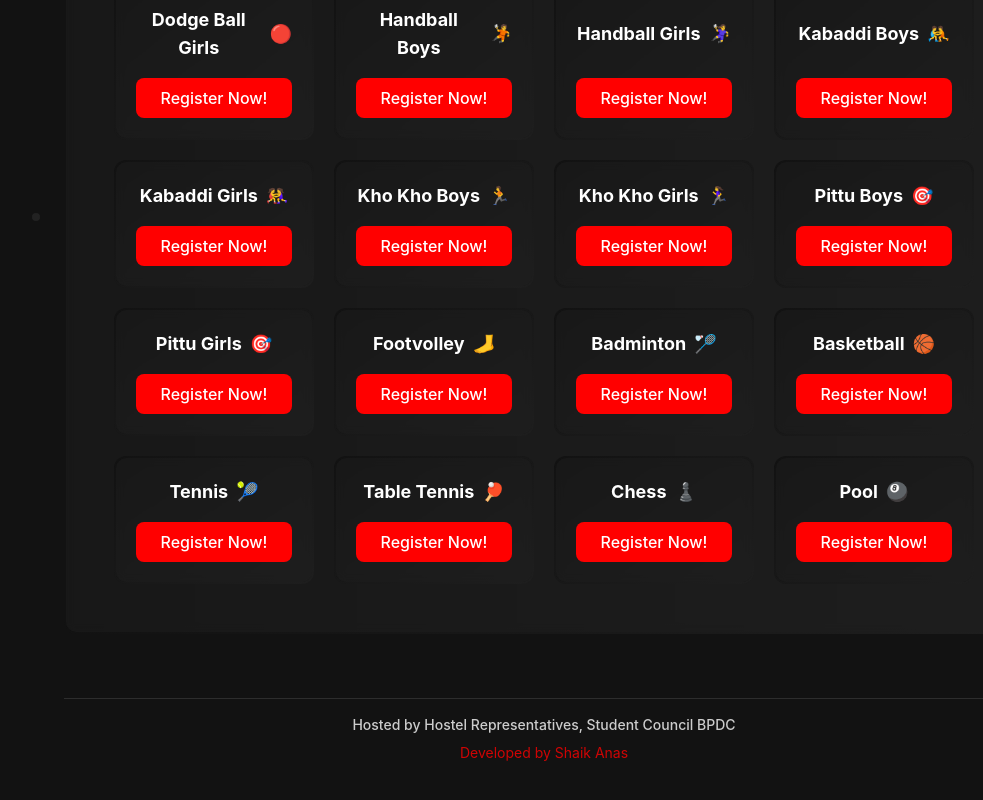
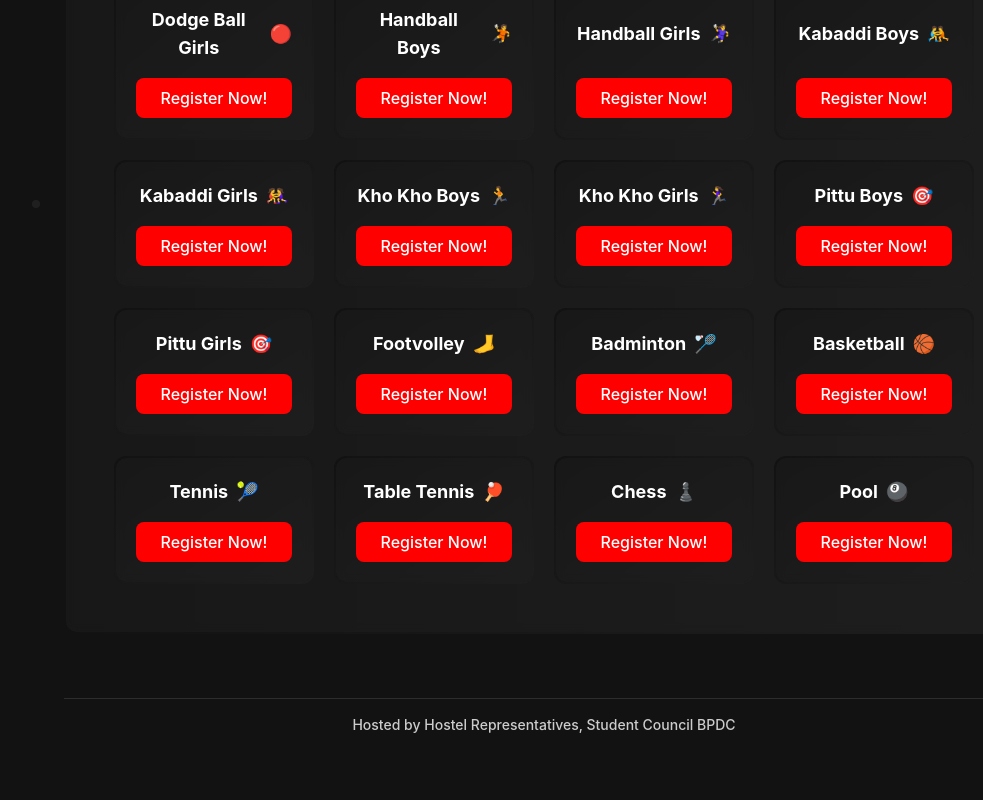
Before and after one commit to Brightlord5/Recharge-25, a React (Create React App) app: page /registration in a window 1280 px wide. Shown: the part 1078-1878 px from the top of the page, without its empty margins (224-1207 px from the left). Built offline with nearby package versions, Linux system fonts and the light colour scheme.

Commit message:
new rulebook

```diff
--- a/src/pages/Fixtures.js
+++ b/src/pages/Fixtures.js
@@ -75,9 +75,6 @@
         {/* Developer Credit */}
         <div className="text-center mt-16 pt-4 border-t border-surface-light">
           <p className="text-sm font-medium text-text-secondary mb-2">Hosted by Hostel Representatives, Student Council BPDC</p>
-          <p className="text-sm text-secondary/80">
-            Developed by <a href="https://www.linkedin.com/in/anas-shaik/" target="_blank" rel="noopener noreferrer" className="hover:text-secondary transition-colors duration-300">Shaik Anas</a>
-          </p>
         </div>
       </div>
     </div>
--- a/src/pages/Home.js
+++ b/src/pages/Home.js
@@ -134,9 +134,6 @@
         {/* Developer Credit */}
         <div className="text-center mt-16 pt-4 border-t border-surface-light">
           <p className="text-sm font-medium text-text-secondary mb-2">Hosted by Hostel Representatives, Student Council BPDC</p>
-          <p className="text-sm text-secondary/80">
-            Developed by <a href="https://www.linkedin.com/in/anas-shaik/" target="_blank" rel="noopener noreferrer" className="hover:text-secondary transition-colors duration-300">Shaik Anas</a>
-          </p>
         </div>
       </div>
     </div>
--- a/src/pages/Registration.js
+++ b/src/pages/Registration.js
@@ -76,7 +76,7 @@
         {/* Rulebook Button */}
         <div className="mb-16 flex justify-center">
           <a
-            href="https://shorturl.at/7CflN"
+            href="https://drive.google.com/file/d/1K2oLKXarYlScZCMkAvbvLIqmUB0Mdnb1/view?usp=drive_link"
             target="_blank"
             rel="noopener noreferrer"
             className="group relative overflow-hidden bg-gradient-to-r from-secondary-dark to-secondary text-text-primary font-bold py-4 px-8 rounded-full shadow-lg transform transition-all duration-300 hover:scale-110 hover:rotate-1 hover:shadow-neon flex items-center"
@@ -177,9 +177,6 @@
         {/* Developer Credit */}
         <div className="text-center mt-16 pt-4 border-t border-surface-light">
           <p className="text-sm font-medium text-text-secondary mb-2">Hosted by Hostel Representatives, Student Council BPDC</p>
-          <p className="text-sm text-secondary/80">
-            Developed by <a href="https://www.linkedin.com/in/anas-shaik/" target="_blank" rel="noopener noreferrer" className="hover:text-secondary transition-colors duration-300">Shaik Anas</a>
-          </p>
         </div>
       </div>
     </div>
```
